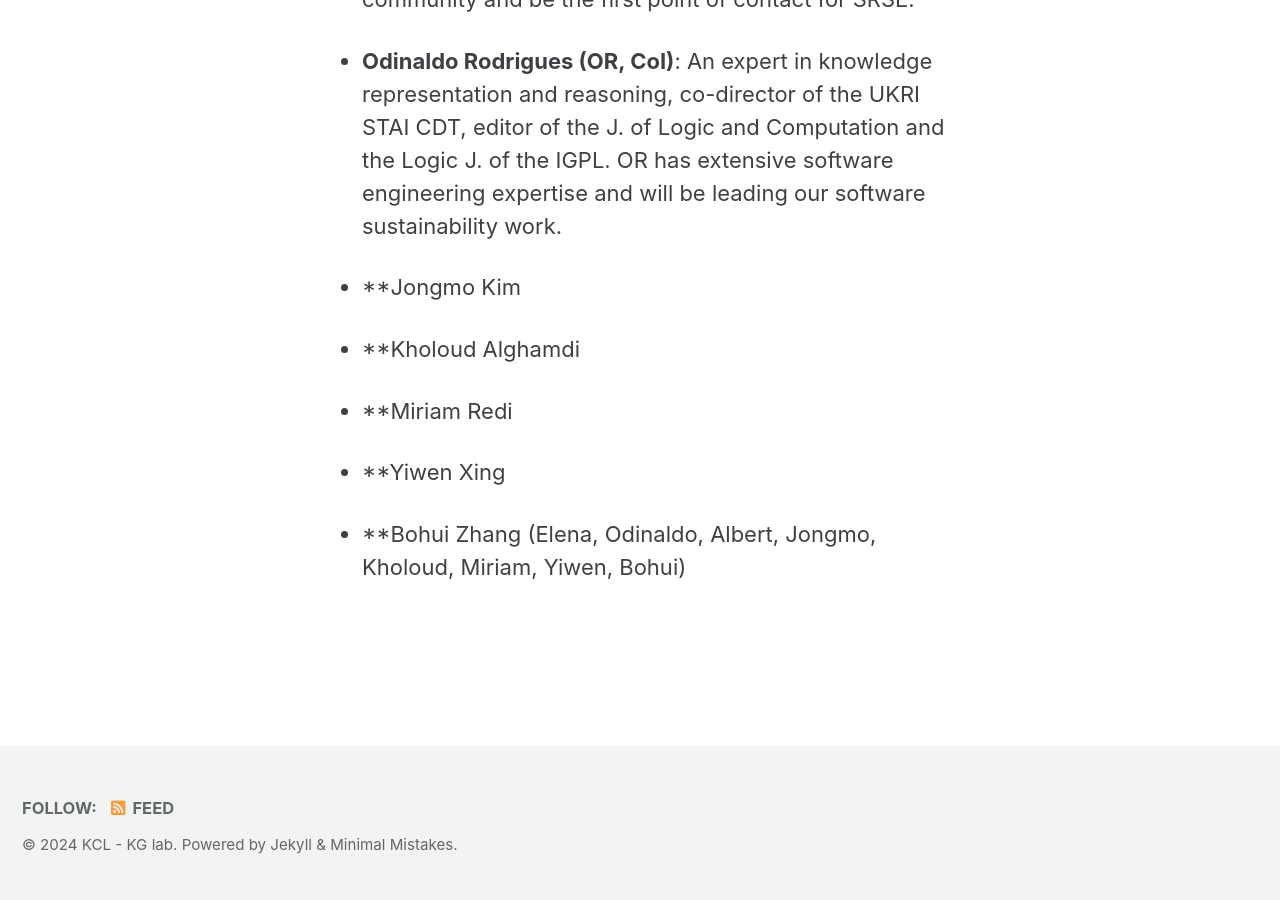
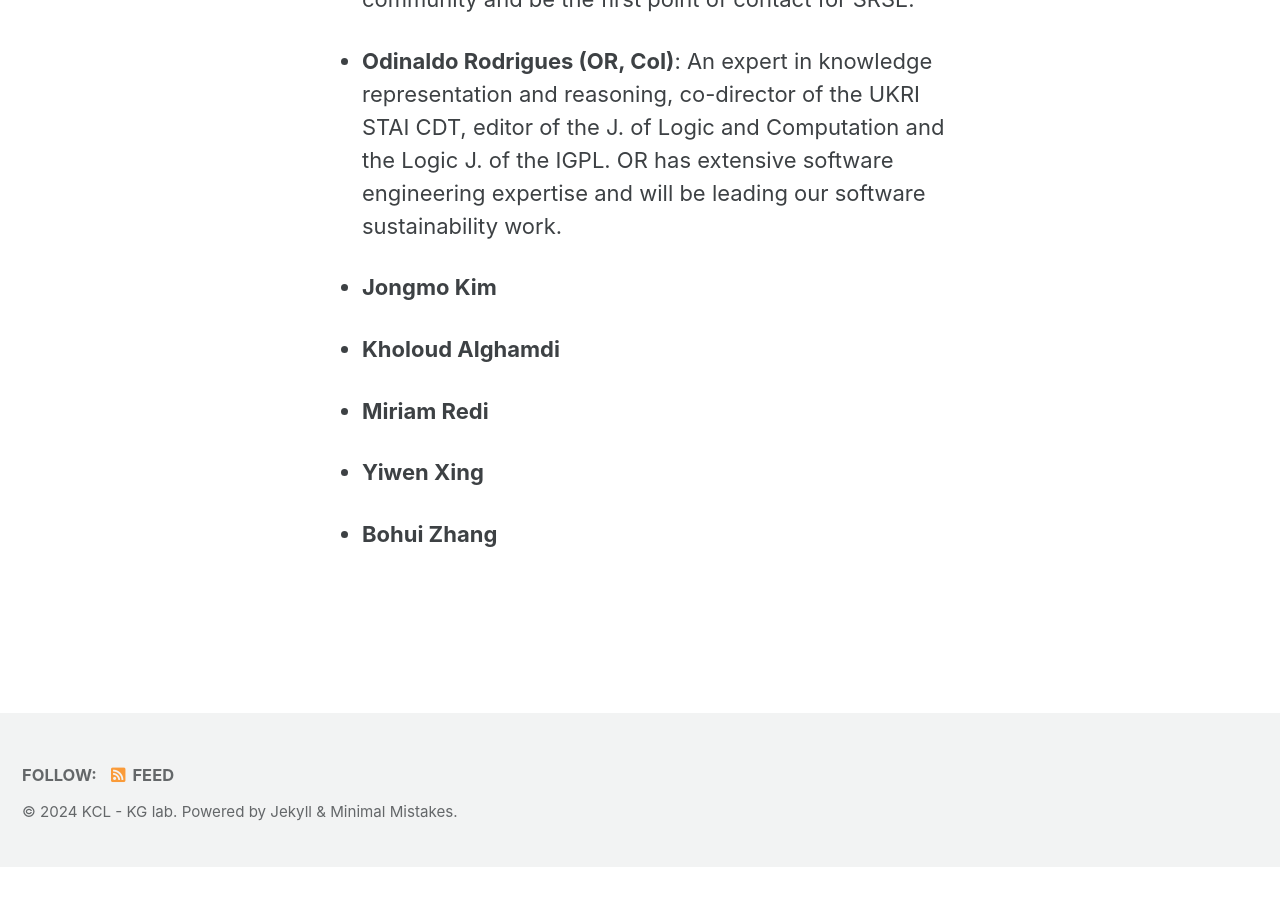
Before and after one commit to King-s-Knowledge-Graph-Lab/WikidataQualityToolkit, a Jekyll site: the page built from _pages/people.md, in a window 1280 px wide and 900 px high, scrolled down 721 px. Built offline with Jekyll 4.4.1, drawn with Linux system fonts in a browser that asks for light colours; cached includes are drawn as plain includes; after the commit the page ends 1588 px from its top, so only the background shows below that.

Commit message:
Update people.md

```diff
--- a/_pages/people.md
+++ b/_pages/people.md
@@ -12,13 +12,12 @@ permalink: /people/
 
 - **Odinaldo Rodrigues (OR, CoI)**: An expert in knowledge representation and reasoning, co-director of the UKRI STAI CDT, editor of the J. of Logic and Computation and the Logic J. of the IGPL. OR has extensive software engineering expertise and will be leading our software sustainability work.
 
-- **Jongmo Kim
+- **Jongmo Kim**
 
-- **Kholoud Alghamdi
+- **Kholoud Alghamdi**
 
-- **Miriam Redi
+- **Miriam Redi**
 
-- **Yiwen Xing
+- **Yiwen Xing**
 
-- **Bohui Zhang
-(Elena, Odinaldo, Albert, Jongmo, Kholoud, Miriam, Yiwen, Bohui)
+- **Bohui Zhang**
```
